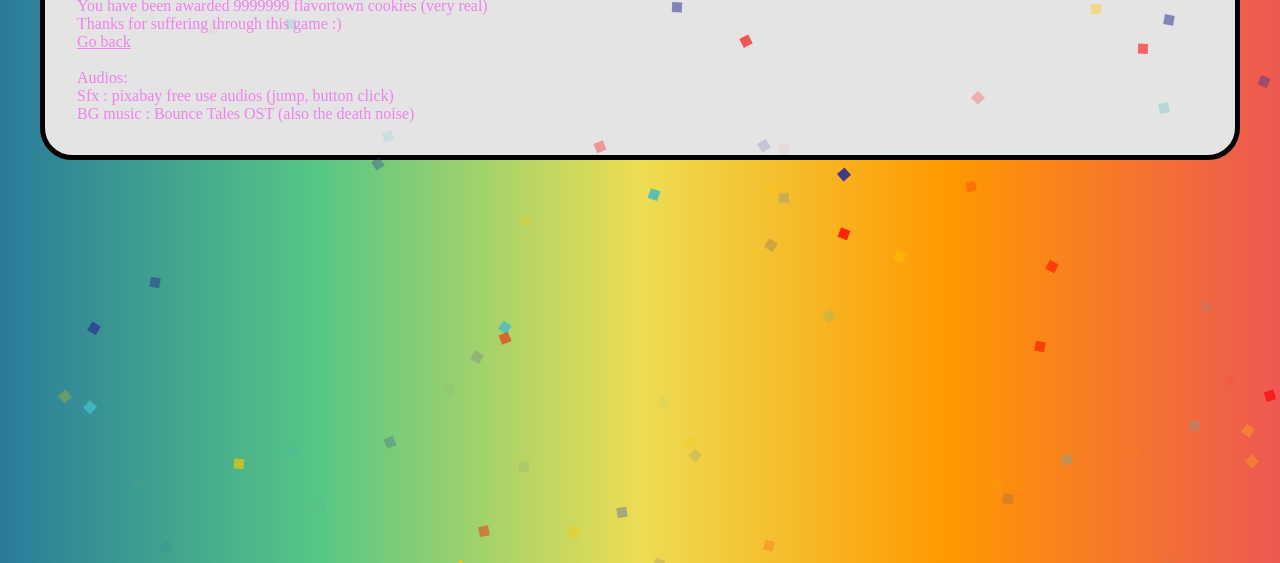
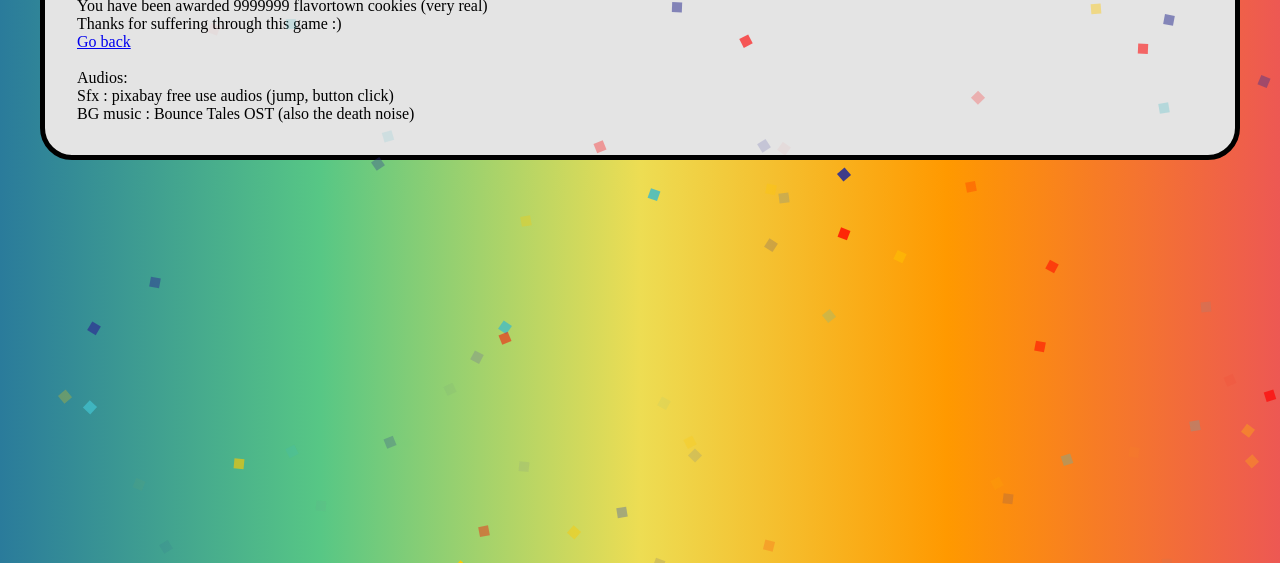
Before and after one commit to Yusufumben08/ragegame, a website: page win.html in a window 1280 px wide. Shown: the part 237-800 px from the top of the page. Drawn offline with Linux system fonts and the light colour scheme.

Commit message:
fix: make win page more readible

```diff
--- a/win.html
+++ b/win.html
@@ -21,19 +21,6 @@ background: linear-gradient(90deg, rgba(42, 123, 155, 1) 0%, rgba(87, 199, 133,
         BG music : Bounce Tales OST (also the death noise) <br>
     </div>
     <script>
-        function rainbowText() {
-            const colors = ['red', 'green', 'blue', 'indigo', 'violet'];
-            let colorIndex = 0;
-            const elements = document.querySelectorAll('h1, div, a');
-
-            setInterval(() => {
-                elements.forEach(el => {
-                    el.style.color = colors[colorIndex];
-                });
-                colorIndex = (colorIndex + 1) % colors.length;
-            }, 500);
-        }
-        rainbowText();
 
         function confettiEffect() {
             const confettiCount = 100;
```
